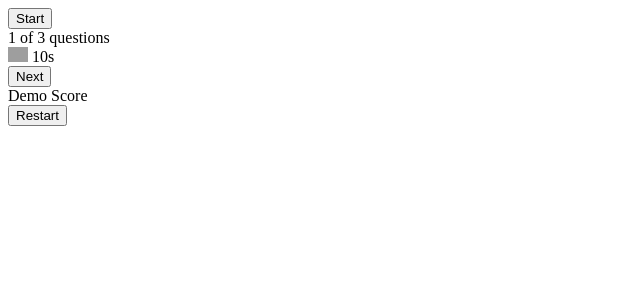
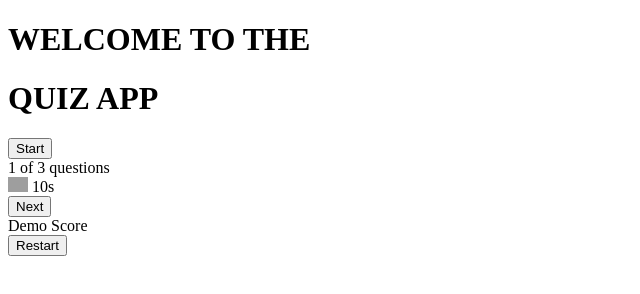
Before and after one commit to Indrani934/quiz-app, a plain HTML site: page index.html in a window 1280 px wide. Shown: the whole page, without its empty margins (0-640 px from the left). Drawn offline with Linux system fonts and the light colour scheme; grey boxes are pictures that could not be loaded.

Commit message:
Update index.html
add the new line in html file

```diff
--- a/index.html
+++ b/index.html
@@ -13,6 +13,8 @@
 </head>
 
 <body>
+    <h1>WELCOME TO THE</h1>
+    <h1>QUIZ APP</h1>
     <div class="start-screen">
     <button id="start-button">Start</button>
 </div>
```
